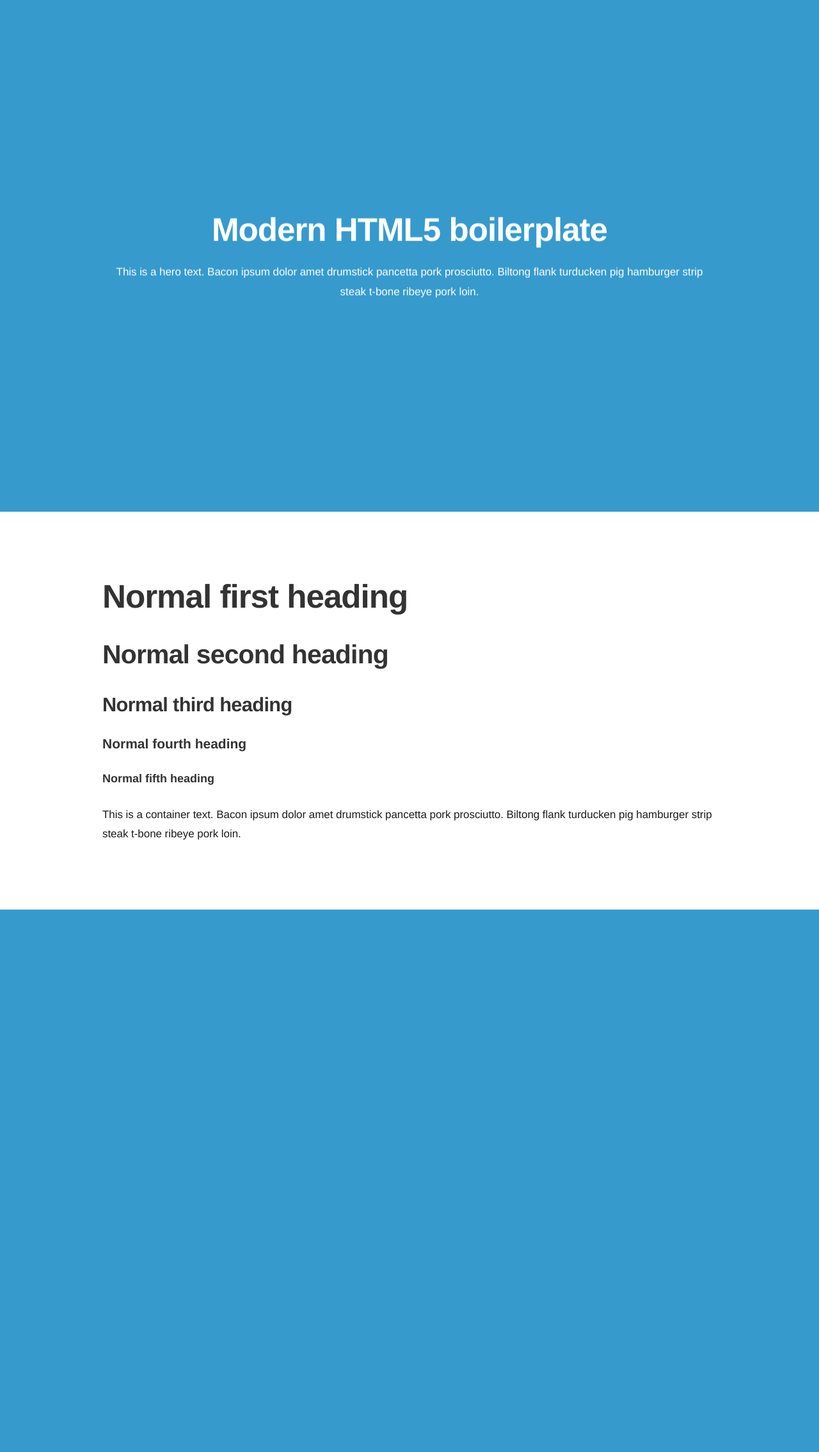
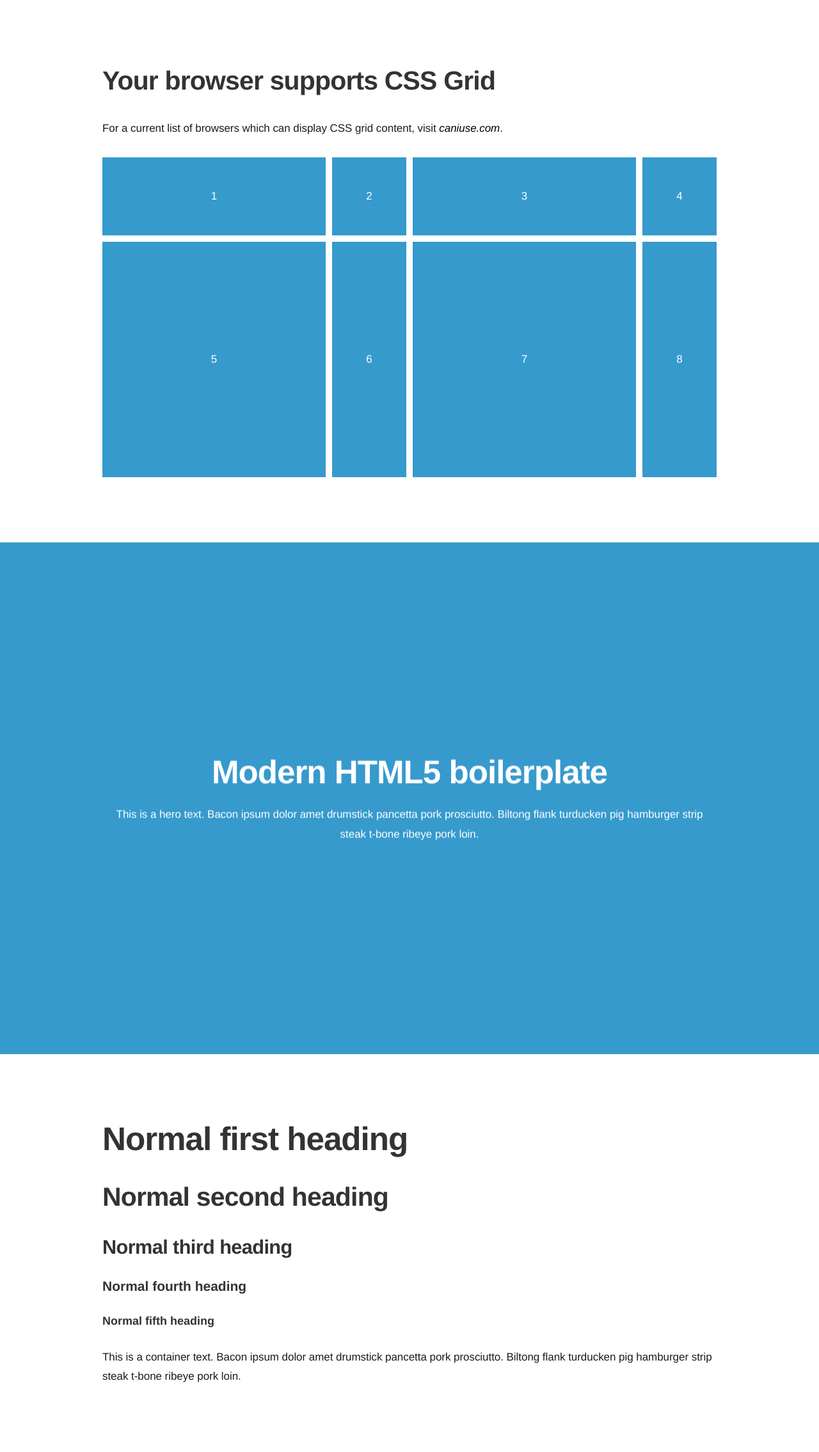
Before and after one commit to ronilaukkarinen/modern-html5-boilerplate, a PHP site: page / in a window 1280 px wide. Shown: the whole page at 64% size. Before the commit the page ends 1422 px from the top, so only its background shows below. Run offline with PHP 8.4, Linux system fonts and the light colour scheme; style sheets or scripts are compiled from the project's sources; some web fonts are replaced.

Commit message:
Add CSS grid support, update README and version

```diff
--- a/package.json
+++ b/package.json
@@ -2,6 +2,7 @@
   "name": "yourprojectname",
   "description": "yourprojectname powered by modern-html5-boilerplate",
   "author": "Your Name",
+  "version": "2.0.0",
   "devDependencies": {
     "browser-sync": "^2.18.7",
     "exec": "0.2.1",
--- a/src/index.php
+++ b/src/index.php
@@ -18,12 +18,33 @@
 
     <div class="wrapper">
 
+      <div class="slide slide-grid">
+        <div class="container">
+          <h2><span class="supported">Your browser supports CSS Grid</span>
+            <span class="unsupported">Your browser does not support CSS Grid</span>
+          </h2>
+
+          <p class="supports">For a current list of browsers which can display CSS grid content, visit <a href="http://caniuse.com/#search=css%20grid">caniuse.com</a>.</p>
+
+          <div class="grid">
+            <div class="block">1</div>
+            <div class="block">2</div>
+            <div class="block">3</div>
+            <div class="block">4</div>
+            <div class="block">5</div>
+            <div class="block">6</div>
+            <div class="block">7</div>
+            <div class="block">8</div>
+          </div>
+        </div>
+      </div>
+
       <div class="slide slide-hero">
         <div class="container">
           <h1>Modern HTML5 boilerplate</h1>
           <p>This is a hero text. Bacon ipsum dolor amet drumstick pancetta pork prosciutto. Biltong flank turducken pig hamburger strip steak t-bone ribeye pork loin.</p>
-        </div><!-- .container -->
-      </div><!-- .slide -->
+        </div>
+      </div>
 
       <div class="slide">
         <div class="container">
@@ -33,10 +54,10 @@
           <h4>Normal fourth heading</h4>
           <h5>Normal fifth heading</h5>
           <p>This is a container text. Bacon ipsum dolor amet drumstick pancetta pork prosciutto. Biltong flank turducken pig hamburger strip steak t-bone ribeye pork loin.</p>
-        </div><!-- .container -->
-      </div><!-- .slide -->
+        </div>
+      </div>
 
-    </div><!-- .wrapper -->
+    </div>
 
         <script src="js/all.js"></script>
 
--- a/src/sass/base/_config.scss
+++ b/src/sass/base/_config.scss
@@ -1,7 +1,6 @@
 // Colors (more: @link http://www.flatuicolorpicker.com/)
 $color-main: #369acd;
-$color-alt: #34495e;
-$color-links: #34495e;
+$color-links: #888;
 $color-hover: #1c1c1b;
 $color-body: #1c1c1b;
 $color-headings: #333;
--- a/src/sass/layout/_general.scss
+++ b/src/sass/layout/_general.scss
@@ -21,10 +21,10 @@ img {
 // Basic container styles
 .slide {
   padding: 8% 20px;
+}
 
-  .container {
-    max-width: $container-desktop;
-    margin-left: auto;
-    margin-right: auto;
-  }
+.container {
+  max-width: $container-desktop;
+  margin-left: auto;
+  margin-right: auto;
 }
--- a/src/sass/layout/_landing.scss
+++ b/src/sass/layout/_landing.scss
@@ -25,3 +25,73 @@ body {
     }
   }
 }
+
+body {
+  .supported,
+  .unsupported {
+    display: none;
+  }
+
+  .supported {
+    @supports (display:grid) {
+      display: block;
+    }
+  }
+
+  .unsupported {
+    color: #d32f2f;
+
+    @supports not (display:grid) {
+      display: block;
+    }
+  }
+
+  .supports {
+    @supports not (display: grid) {
+      background-color: #ffcdd2;
+      border: 2px solid #d32f2f;
+    }
+
+    a {
+      color: #000;
+      font-style: italic;
+    }
+  }
+}
+
+.grid {
+  display: grid;
+  grid-template-columns: repeat(2, 3fr 1fr);
+  grid-template-rows: repeat(1, 1fr 3fr);
+  grid-gap: 10px;
+  height: 500px;
+  width: 100%;
+
+  @supports not (display: grid) {
+    display: flex;
+    flex-wrap: wrap;
+  }
+
+  .block {
+    background-color: $color-main;
+    color: white;
+    display: flex;
+    justify-content: center;
+    align-items: center;
+
+    &:nth-of-type(odd) {
+      margin-left: 0;
+    }
+
+    &:nth-of-type(even) {
+      margin-right: 0;
+    }
+
+    @supports not (display: grid) {
+      height: 100px;
+      width: calc(50% - 10px);
+      margin: 10px;
+      display: block;
+    }
+  }
+}
```
Also changed, not shown: README.md, dist/css/global.css.
